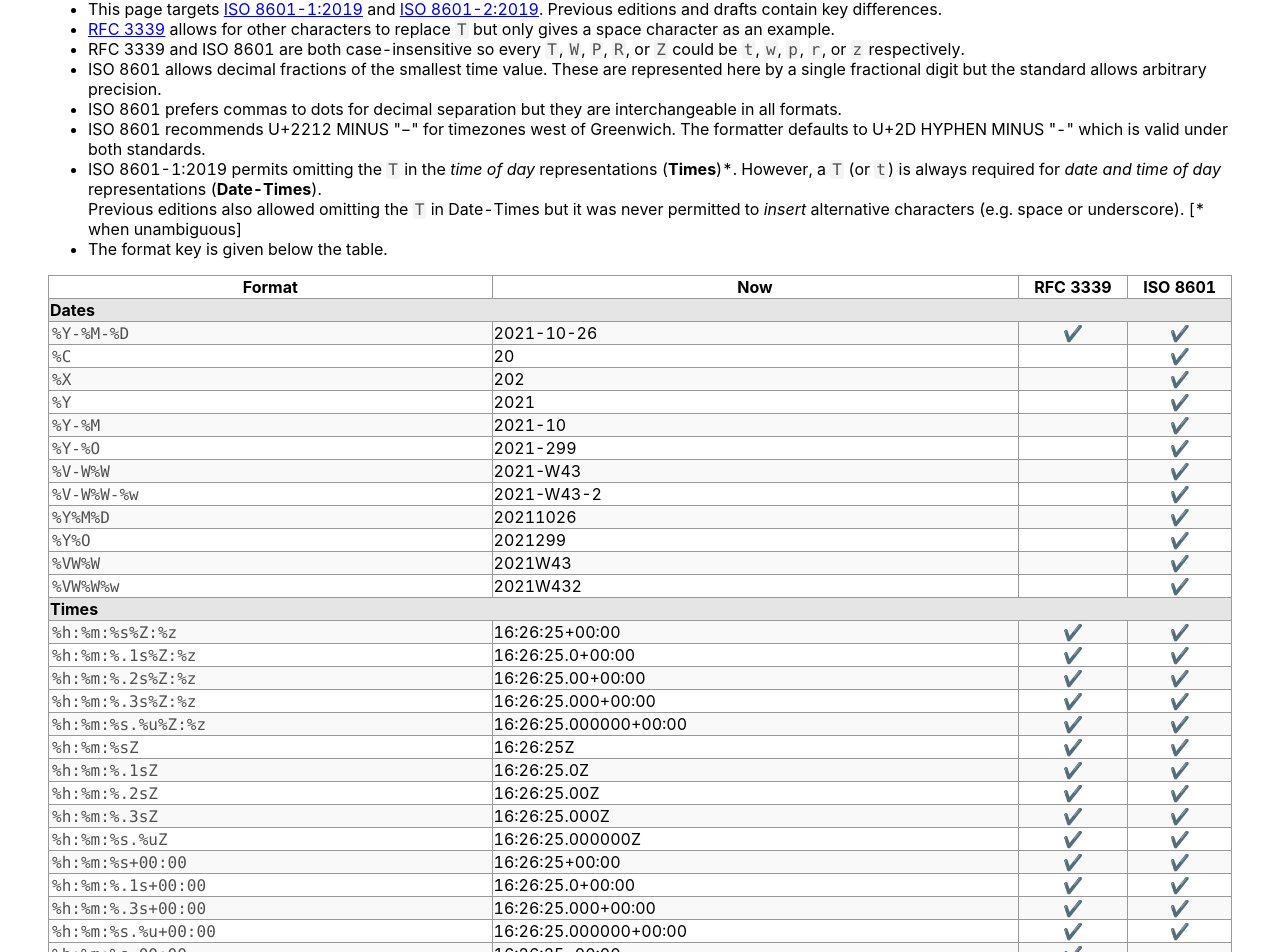
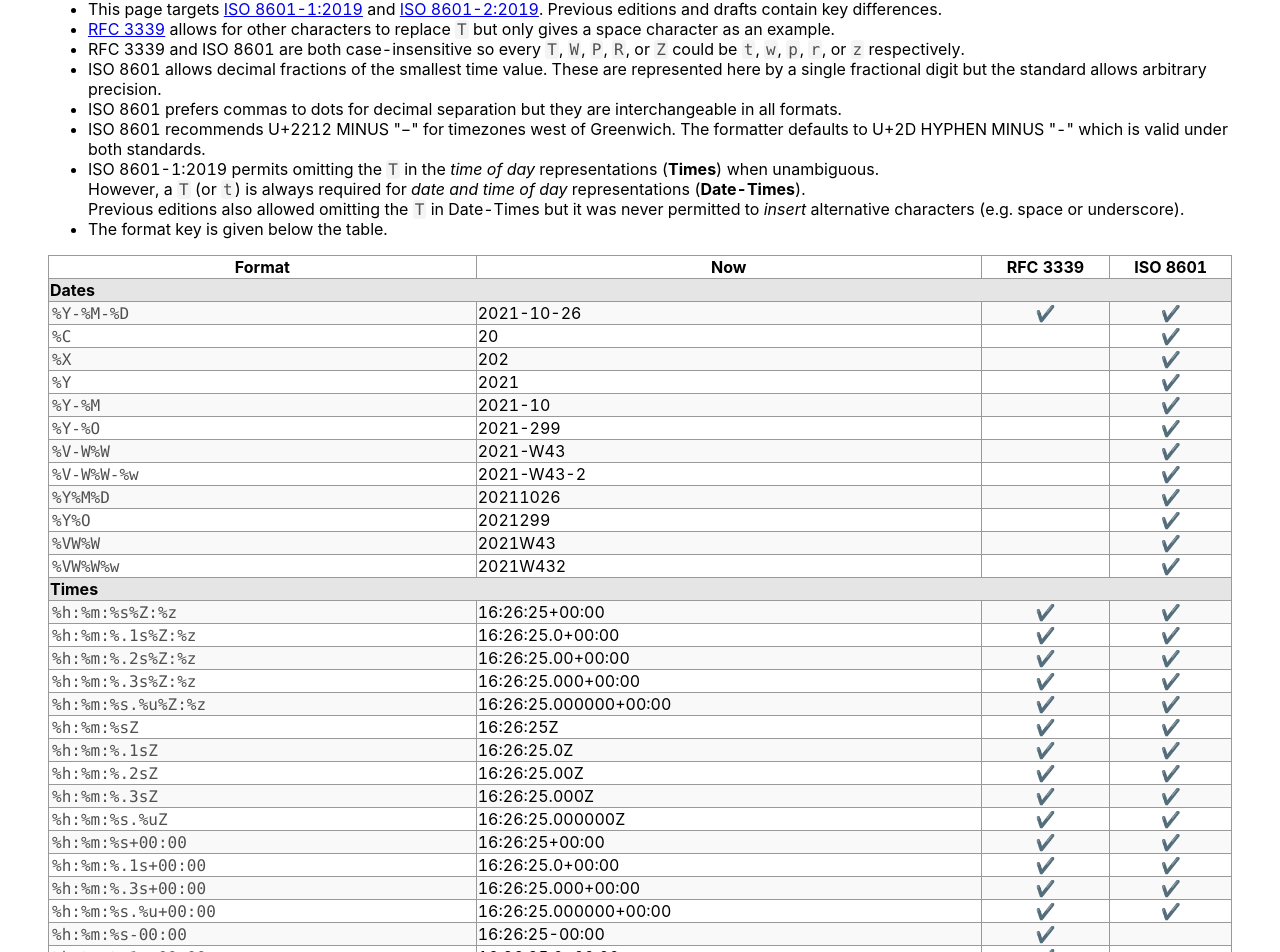
Before and after one commit to IJMacD/rfc3339-iso8601, a React (Create React App) app: page / in a window 1280 px wide. Shown: the part 856-1808 px from the top of the page. Built offline with nearby package versions, Linux system fonts and the light colour scheme.

Commit message:
Reduce number of Range formats
Factor out FormatTable
Update README

```diff
--- a/src/App.js
+++ b/src/App.js
@@ -1,16 +1,18 @@
 import './App.css';
 import React, { useEffect, useState } from 'react';
-import { formatAuto } from './format';
 import Diagram from './Diagram';
 import { useSavedState } from './useSavedState';
 import { DownloadTestFile } from './DownloadTestFile';
-import { date as date_formats, time as time_formats, period as period_formats, range as range_formats, dateTime as date_time_formats } from './formats';
 import { CheckFormat } from './CheckFormat';
+import { FormatTable } from './FormatTable';
+
+const README_DATE = new Date("2021-07-27T14:20:32.556+00:00");
 
 function App() {
   const [ now, setNow ] = useState(() => new Date());
   const [ showHTML, setShowHTML ] = useSavedState("rfciso.showHTML", false);
   const [ showColours, setShowColours ] = useSavedState("rfciso.showColours", false);
+  const [ showStaticDate, setShowStaticDate ] = useState(false);
 
   useEffect(() => {
     const intervalID = setInterval(() => setNow(new Date()), 1000);
@@ -21,16 +23,23 @@ function App() {
     document.title = `RFC 3339 vs ISO 8601${showHTML ? " vs HTML" : "" }`;
   }, [showHTML]);
 
-  /** @type {import('react').CSSProperties} */
-  const sectionHeaderStyle = {
-    background: "#E5E5E5",
-    textAlign: "left",
-  };
+  useEffect(() => {
+    const cb = e => {
+      if (e.ctrlKey && e.key === "m") {
+        setShowStaticDate(showStaticDate => !showStaticDate);
+      }
+      else console.log(e);
+    }
+
+    document.addEventListener("keyup", cb);
+
+    return () => document.removeEventListener("keyup", cb);
+  }, [setShowStaticDate]);
 
   return (
     <div className="App">
       <h1>RFC 3339 vs ISO 8601 { showHTML && "vs HTML" }</h1>
-      <Diagram date={now} html={showHTML} showKey={showColours} />
+      <Diagram date={showStaticDate ? README_DATE : now} html={showHTML} showKey={showColours} />
       <p>
         <label>
           <input type="checkbox" checked={showHTML} onChange={e => setShowHTML(e.target.checked)} />
@@ -52,53 +61,13 @@ function App() {
         <li>ISO 8601 prefers commas to dots for decimal separation but they are interchangeable in all formats.</li>
         <li>ISO 8601 recommends U+2212 MINUS "−" for timezones west of Greenwich. The formatter defaults to U+2D HYPHEN MINUS "-" which is valid under both standards.</li>
         <li>
-          ISO 8601-1:2019 permits omitting the <code>T</code> in the <em>time of day</em> representations (<b>Times</b>)*. However, a <code>T</code> (or <code>t</code>) is always required for <em>date and time of day</em> representations (<b>Date-Times</b>).<br/>
-          Previous editions also allowed omitting the <code>T</code> in Date-Times but it was never permitted to <em>insert</em> alternative characters (e.g. space or underscore). [* when unambiguous]
+          ISO 8601-1:2019 permits omitting the <code>T</code> in the <em>time of day</em> representations (<b>Times</b>) when unambiguous.<br/>However, a <code>T</code> (or <code>t</code>) is always required for <em>date and time of day</em> representations (<b>Date-Times</b>).<br/>
+          Previous editions also allowed omitting the <code>T</code> in Date-Times but it was never permitted to <em>insert</em> alternative characters (e.g. space or underscore).
         </li>
         { showHTML && <li>The HTML living standard defines a microsyntax for <a href="https://html.spec.whatwg.org/multipage/common-microsyntaxes.html#dates-and-times">Dates and times</a> based on ISO 8601 and RFC 3339. It has far fewer ambiguities than either standard and gives explicit parsing rules.</li> }
         <li>The format key is given below the table.</li>
       </ul>
-      <table className="App-FormatTable">
-        <thead>
-          <tr>
-            <th>Format</th>
-            <th>Now</th>
-            <th>RFC 3339</th>
-            <th>ISO 8601</th>
-            { showHTML && <th>HTML</th> }
-          </tr>
-        </thead>
-        <tbody>
-          <tr><th colSpan={100} style={sectionHeaderStyle}>Dates</th></tr>
-          {
-            date_formats.map(f => <ExampleRow key={f.format} format={f.format} now={now} rfc={f.rfc} iso={f.iso} html={f.html} showHTML={showHTML}  />)
-          }
-        </tbody>
-        <tbody>
-          <tr><th colSpan={100} style={sectionHeaderStyle}>Times</th></tr>
-          {
-            time_formats.map(f => <ExampleRow key={f.format} format={f.format} now={now} rfc={f.rfc} iso={f.iso} html={f.html} showHTML={showHTML}  />)
-          }
-        </tbody>
-        <tbody>
-          <tr><th colSpan={100} style={sectionHeaderStyle}>Date-Times</th></tr>
-          {
-            date_time_formats.map(f => <ExampleRow key={f.format} format={f.format} now={now} rfc={f.rfc} iso={f.iso} html={f.html} showHTML={showHTML}  />)
-          }
-        </tbody>
-        <tbody>
-          <tr><th colSpan={100} style={sectionHeaderStyle}>Periods</th></tr>
-          {
-            period_formats.map(f => <ExampleRow key={f.format} format={f.format} now={now} iso html={f.html} showHTML={showHTML} />)
-          }
-        </tbody>
-        <tbody>
-          <tr><th colSpan={100} style={sectionHeaderStyle}>Ranges</th></tr>
-          {
-            range_formats.map(f => <ExampleRow key={f.format} format={f.format} now={now} iso showHTML={showHTML} />)
-          }
-        </tbody>
-      </table>
+      <FormatTable date={showStaticDate ? README_DATE : now} showHTML={showHTML} />
       <h3>Format Key</h3>
       <pre style={{backgroundColor:"#F4F4F4"}}>
         <code>
@@ -135,15 +104,3 @@ function App() {
 }
 
 export default App;
-
-function ExampleRow ({ format: formatString, now, rfc = false, iso = false, html = false, showHTML = false }) {
-  if (!showHTML && !rfc && !iso) return null;
-
-  return <tr>
-    <td><code>{formatString}</code></td>
-    <td>{formatAuto(formatString, now)}</td>
-    <td>{ rfc && "✔️" }</td>
-    <td>{ iso && "✔️" }</td>
-    { showHTML && <td>{ html && "✔️" }</td> }
-  </tr>;
-}
--- a/src/CheckFormat.js
+++ b/src/CheckFormat.js
@@ -5,7 +5,7 @@ import { date as html_date, time as html_time, dateTime as html_dateTime, period
 import { formatAuto } from "./format";
 
 export function CheckFormat ({ now, showHTML }) {
-    const [ testValue, setTestValue ] = useState("");
+    const [ testValue, setTestValue ] = useState("%Y-%M-%D");
 
     const rfcStatus = testValue.length > 0 && (rfc_date.includes(testValue) ?
         "✔️ Date" :
--- /dev/null
+++ b/src/FormatTable.js
@@ -0,0 +1,71 @@
+
+import React from 'react';
+import { formatAuto } from './format';
+import { date as date_formats, time as time_formats, period as period_formats, range as range_formats, dateTime as date_time_formats } from './formats';
+
+export const FormatTable = React.memo(FormatTableRaw);
+
+function FormatTableRaw ({ date, showHTML }) {
+
+    /** @type {import('react').CSSProperties} */
+    const sectionHeaderStyle = {
+      background: "#E5E5E5",
+      textAlign: "left",
+    };
+
+    return (
+        <table className="App-FormatTable">
+            <thead>
+            <tr>
+                <th>Format</th>
+                <th>Now</th>
+                <th>RFC 3339</th>
+                <th>ISO 8601</th>
+                { showHTML && <th>HTML</th> }
+            </tr>
+            </thead>
+            <tbody>
+            <tr><th colSpan={100} style={sectionHeaderStyle}>Dates</th></tr>
+            {
+                date_formats.map(f => <ExampleRow key={f.format} format={f.format} date={date} rfc={f.rfc} iso={f.iso} html={f.html} showHTML={showHTML}  />)
+            }
+            </tbody>
+            <tbody>
+            <tr><th colSpan={100} style={sectionHeaderStyle}>Times</th></tr>
+            {
+                time_formats.map(f => <ExampleRow key={f.format} format={f.format} date={date} rfc={f.rfc} iso={f.iso} html={f.html} showHTML={showHTML}  />)
+            }
+            </tbody>
+            <tbody>
+            <tr><th colSpan={100} style={sectionHeaderStyle}>Date-Times</th></tr>
+            {
+                date_time_formats.map(f => <ExampleRow key={f.format} format={f.format} date={date} rfc={f.rfc} iso={f.iso} html={f.html} showHTML={showHTML}  />)
+            }
+            </tbody>
+            <tbody>
+            <tr><th colSpan={100} style={sectionHeaderStyle}>Periods</th></tr>
+            {
+                period_formats.map(f => <ExampleRow key={f.format} format={f.format} date={date} iso html={f.html} showHTML={showHTML} />)
+            }
+            </tbody>
+            <tbody>
+            <tr><th colSpan={100} style={sectionHeaderStyle}>Ranges</th></tr>
+            {
+                range_formats.map(f => <ExampleRow key={f.format} format={f.format} date={date} iso showHTML={showHTML} />)
+            }
+            </tbody>
+        </table>
+    );
+}
+
+function ExampleRow ({ format: formatString, date, rfc = false, iso = false, html = false, showHTML = false }) {
+  if (!showHTML && !rfc && !iso) return null;
+
+  return <tr>
+    <td><code>{formatString}</code></td>
+    <td>{formatAuto(formatString, date)}</td>
+    <td>{ rfc && "✔️" }</td>
+    <td>{ iso && "✔️" }</td>
+    { showHTML && <td>{ html && "✔️" }</td> }
+  </tr>;
+}
--- a/src/formats/iso.js
+++ b/src/formats/iso.js
@@ -110,12 +110,15 @@ const example_periods = [
     "P1D",
 ];
 
+const example_dateTimes = crossJoin(full_date, ["%h","%h:%m","%h:%m:%s","%h:%m:%.3s","%h:%mZ"]).map(([d,t]) => `${d}T${t}`);
+
 export const range = [
   ...crossJoin(full_date, example_periods).map(([d, p]) => `${d}/${p}`),
   ...crossJoin(full_date, full_date).map(([d1, d2]) => `${d1}/${d2}`),
   ...crossJoin(example_periods, full_date).map(([p, d]) => `${p}/${d}`),
 
-  ...crossJoin(dateTime, ["P1DT1H"]).map(([d, p]) => `${d}/${p}`),
+  ...crossJoin(example_dateTimes, ["P1DT1H"]).map(([d, p]) => `${d}/${p}`),
+  ...crossJoin(example_dateTimes, ["P1DT1H"]).map(([d, p]) => `${p}/${d}`),
 
   ...crossJoin(full_date, ["P1Y"]).map(([d, p]) => `R/${d}/${p}`),
   ...crossJoin(full_date, full_date).map(([d1, d2]) => `R/${d1}/${d2}`),
```
Also changed, not shown: 1 other file (tests, documents, lock files or other folders).
